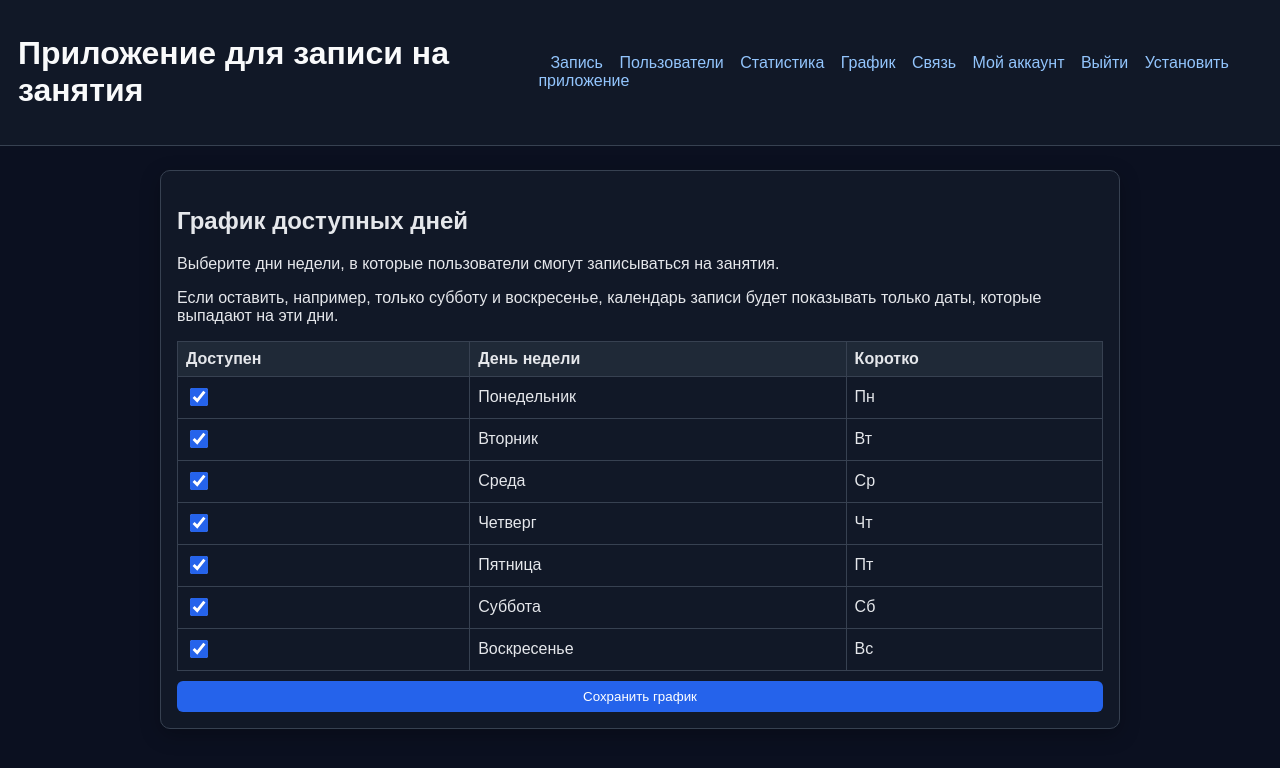
After one commit to AtremTatubalin/Calender, a Flask app: page /admin/schedule in a window 1280 px wide. The commit adds this page. Shown: the top 768 px of the page. Run offline with Flask 3, Linux system fonts and the light colour scheme; the visitor is signed in with stand-in values (Sample User, id 1); data comes from the database, SQL or seed files in the repository.

Commit message:
Add admin schedule page

```diff
--- a/app.py
+++ b/app.py
@@ -16,6 +16,16 @@ BASE_DIR = os.path.abspath(os.path.dirname(__file__))
 DATABASE = os.path.join(BASE_DIR, "app.db")
 ADMIN_SECRET_CODE = os.getenv("ADMIN_SECRET_CODE", "SUPER-ADMIN-123")
 SLOT_HOURS = (10, 12, 14)
+DEFAULT_AVAILABLE_WEEKDAYS = tuple(range(7))
+WEEKDAYS_RU = [
+    (0, "Понедельник", "Пн"),
+    (1, "Вторник", "Вт"),
+    (2, "Среда", "Ср"),
+    (3, "Четверг", "Чт"),
+    (4, "Пятница", "Пт"),
+    (5, "Суббота", "Сб"),
+    (6, "Воскресенье", "Вс"),
+]
 PHONE_REGEX = re.compile(r"^\+7\d{10}$")
 EMAIL_REGEX = re.compile(r"^[^@\s]+@[^@\s]+\.[^@\s]+$")
 DEFAULT_NOTIFICATION_EMAIL = os.getenv("ADMIN_NOTIFICATION_EMAIL", "propdd38@proton.me")
@@ -117,6 +127,7 @@ def init_db():
         "resend_from_email": DEFAULT_RESEND_FROM_EMAIL,
         "resend_api_key": DEFAULT_RESEND_API_KEY,
         "email_delivery_status": "Уведомления еще не отправлялись.",
+        "available_weekdays": serialize_weekdays(DEFAULT_AVAILABLE_WEEKDAYS),
     }
     for key, value in default_settings.items():
         db.execute(
@@ -135,6 +146,7 @@ def init_db():
 
 def refresh_slots(db):
     now = datetime.utcnow()
+    available_weekdays = get_available_weekdays(db)
     db.execute(
         "DELETE FROM slots WHERE slot_datetime < ? AND status != 'booked'",
         (now.isoformat(),),
@@ -149,17 +161,34 @@ def refresh_slots(db):
           )
         """
     )
+    if available_weekdays:
+        placeholders = ",".join("?" for _ in available_weekdays)
+        db.execute(
+            f"""
+            DELETE FROM slots
+            WHERE status != 'booked'
+              AND CAST(strftime('%w', slot_datetime) AS INTEGER) NOT IN ({placeholders})
+            """,
+            tuple((weekday + 1) % 7 for weekday in available_weekdays),
+        )
+    else:
+        db.execute("DELETE FROM slots WHERE status != 'booked'")
 
-    seed_default_slots(db, now)
+    seed_default_slots(db, now, available_weekdays)
 
 
-def seed_default_slots(db, now: datetime):
+def seed_default_slots(db, now: datetime, available_weekdays=None):
     now = now.replace(minute=0, second=0, microsecond=0)
     start = now
     slots_to_add = []
 
+    if available_weekdays is None:
+        available_weekdays = DEFAULT_AVAILABLE_WEEKDAYS
+
     for day in range(0, 14):
         day_time = start + timedelta(days=day)
+        if day_time.weekday() not in available_weekdays:
+            continue
         for hour in SLOT_HOURS:
             dt = day_time.replace(hour=hour)
             slots_to_add.append((dt.isoformat(), "free", None, datetime.utcnow().isoformat()))
@@ -319,6 +348,31 @@ def pwa_guide():
 @login_required
 def account():
     return render_template("account.html")
+
+
+@app.route("/admin/schedule", methods=["GET", "POST"])
+@admin_required
+def admin_schedule():
+    db = get_db()
+
+    if request.method == "POST":
+        selected_weekdays = parse_weekdays_form(request.form.getlist("weekdays"))
+        if not selected_weekdays:
+            flash("Выберите хотя бы один день недели для записи.", "error")
+            return redirect(url_for("admin_schedule"))
+
+        upsert_setting(db, "available_weekdays", serialize_weekdays(selected_weekdays))
+        refresh_slots(db)
+        db.commit()
+        flash("График доступных дней обновлен.", "success")
+        return redirect(url_for("admin_schedule"))
+
+    selected_weekdays = get_available_weekdays(db)
+    return render_template(
+        "admin_schedule.html",
+        weekdays=WEEKDAYS_RU,
+        selected_weekdays=selected_weekdays,
+    )
 
 
 @app.route("/admin/connection", methods=["GET", "POST"])
@@ -869,6 +923,28 @@ def admin_update_user(user_id):
     return redirect(url_for("admin_users"))
 
 
+def serialize_weekdays(weekdays):
+    return ",".join(str(day) for day in sorted(set(weekdays)))
+
+
+def parse_weekdays_form(values):
+    weekdays = []
+    for value in values:
+        try:
+            weekday = int(value)
+        except (TypeError, ValueError):
+            continue
+        if 0 <= weekday <= 6 and weekday not in weekdays:
+            weekdays.append(weekday)
+    return tuple(sorted(weekdays))
+
+
+def get_available_weekdays(db):
+    raw_value = get_setting(db, "available_weekdays", serialize_weekdays(DEFAULT_AVAILABLE_WEEKDAYS))
+    weekdays = parse_weekdays_form(raw_value.split(","))
+    return weekdays or DEFAULT_AVAILABLE_WEEKDAYS
+
+
 def get_admin_secret_code(db):
     row = db.execute(
         "SELECT value FROM settings WHERE key = 'admin_secret_code'"
@@ -1067,9 +1143,13 @@ def build_calendar_days(db, today_iso):
         SELECT id, slot_datetime, status
         FROM slots
         WHERE date(slot_datetime) >= date(?)
+          AND CAST(strftime('%w', slot_datetime) AS INTEGER) IN (
+            SELECT ((CAST(value AS INTEGER) + 1) % 7)
+            FROM json_each(?)
+          )
         ORDER BY slot_datetime
         """,
-        (today_iso,),
+        (today_iso, json.dumps(get_available_weekdays(db))),
     ).fetchall()
 
     grouped = {}
--- a/static/styles.css
+++ b/static/styles.css
@@ -342,3 +342,13 @@ button.secondary {
     flex-direction: column;
   }
 }
+
+.schedule-table input[type="checkbox"] {
+  width: 18px;
+  height: 18px;
+  accent-color: #2563eb;
+}
+
+.schedule-table label {
+  cursor: pointer;
+}
--- /dev/null
+++ b/templates/admin_schedule.html
@@ -0,0 +1,43 @@
+{% extends 'base.html' %}
+{% block title %}График{% endblock %}
+{% block content %}
+<section class="grid">
+  <article class="card wide-card">
+    <h2>График доступных дней</h2>
+    <p>Выберите дни недели, в которые пользователи смогут записываться на занятия.</p>
+    <p>Если оставить, например, только субботу и воскресенье, календарь записи будет показывать только даты, которые выпадают на эти дни.</p>
+
+    <form method="post" action="{{ url_for('admin_schedule') }}" class="form-grid">
+      <div class="table-wrap">
+        <table class="users-table schedule-table">
+          <thead>
+            <tr>
+              <th>Доступен</th>
+              <th>День недели</th>
+              <th>Коротко</th>
+            </tr>
+          </thead>
+          <tbody>
+            {% for value, title, short_title in weekdays %}
+              <tr>
+                <td>
+                  <input
+                    id="weekday-{{ value }}"
+                    type="checkbox"
+                    name="weekdays"
+                    value="{{ value }}"
+                    {% if value in selected_weekdays %}checked{% endif %}
+                  />
+                </td>
+                <td><label for="weekday-{{ value }}">{{ title }}</label></td>
+                <td>{{ short_title }}</td>
+              </tr>
+            {% endfor %}
+          </tbody>
+        </table>
+      </div>
+      <button type="submit">Сохранить график</button>
+    </form>
+  </article>
+</section>
+{% endblock %}
--- a/templates/base.html
+++ b/templates/base.html
@@ -19,6 +19,7 @@
           {% if session.get('is_admin') %}
             <a href="{{ url_for('admin_users') }}">Пользователи</a>
             <a href="{{ url_for('admin_statistics') }}">Статистика</a>
+            <a href="{{ url_for('admin_schedule') }}">График</a>
             <a href="{{ url_for('admin_connection') }}">Связь</a>
           {% endif %}
           <a href="{{ url_for('account') }}">Мой аккаунт</a>
```
